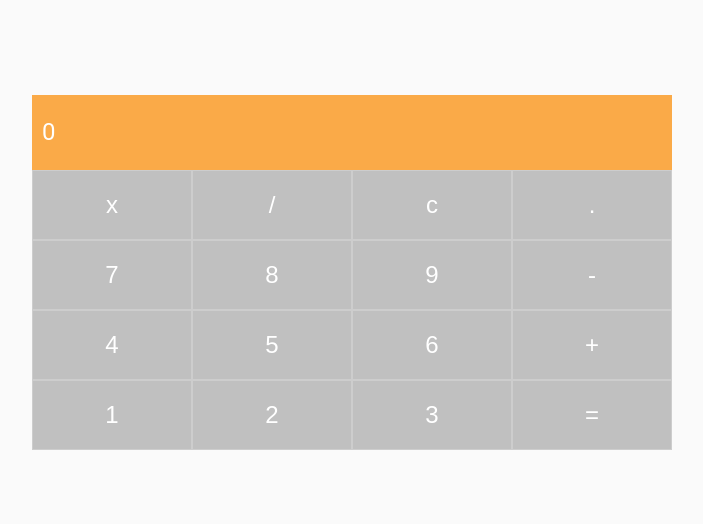
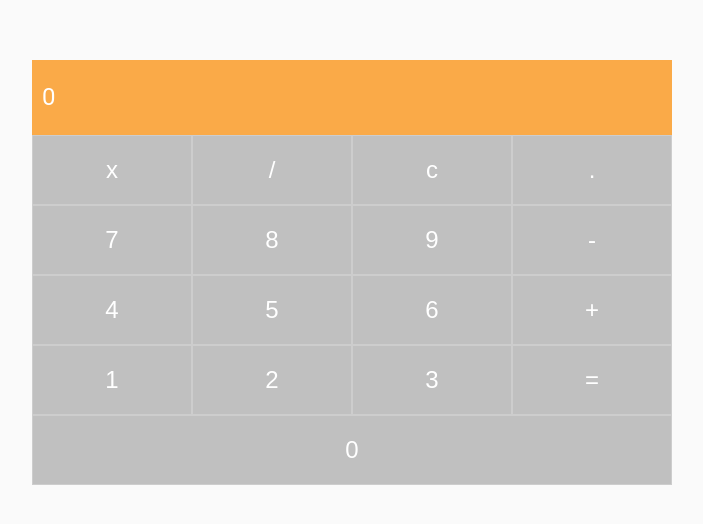
Before and after one commit to alefvini/DIO-CALCULADORA, a React (Create React App) app: page / in a window 1280 px wide. Shown: the part 128-652 px from the top of the page, without its empty margins (288-991 px from the left). Built offline with nearby package versions, Linux system fonts and the light colour scheme.

Commit message:
Update App.js

```diff
--- a/src/App.js
+++ b/src/App.js
@@ -127,6 +127,9 @@ const App = () => {
           <Button label="3" onClick={() => handleAddNumber('3')}/>
           <Button label="=" onClick={handleEquals}/>
         </Row>
+        <Row>
+          <Button label="0" onClick={() => handleAddNumber('0')}/>
+        </Row>
       </Content>
     </Container>
   );
```
